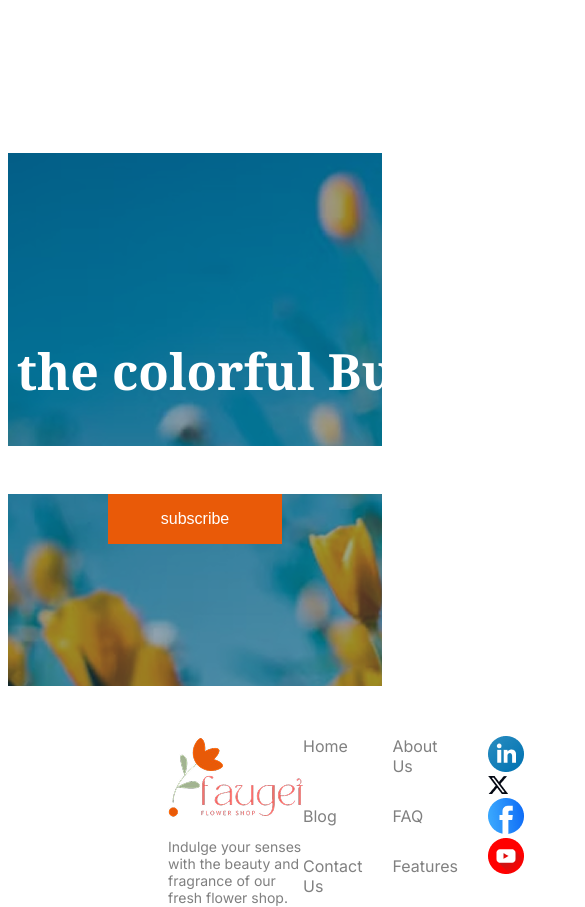
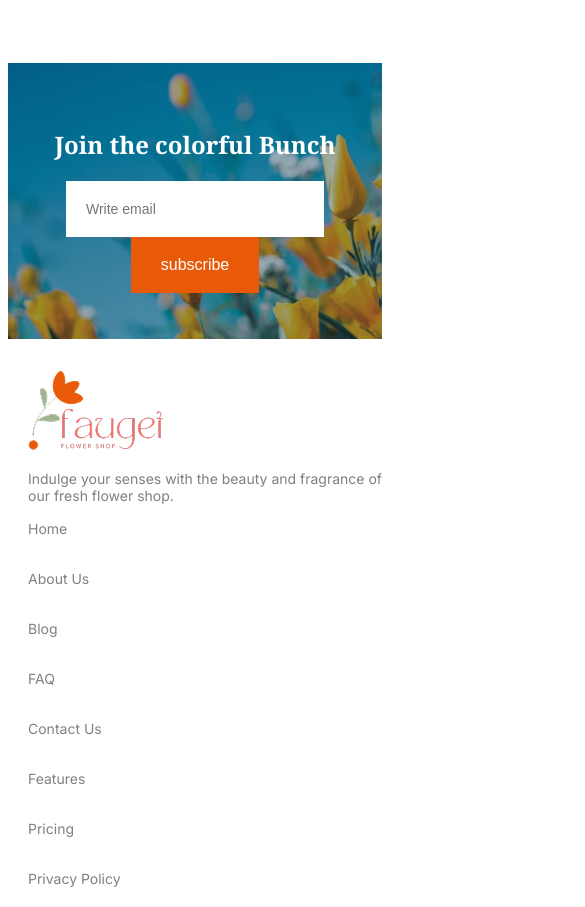
Before and after one commit to ehsanulmahbubjubair/Assignment-02, a plain HTML site: page index.html in a window 390 px wide. Shown: the part 3480-4387 px from the top of the page, 585 px wide, since content can reach past the window. Drawn offline with Linux system fonts and the light colour scheme.

Commit message:
mobile responsive footer section

```diff
--- a/style.css
+++ b/style.css
@@ -203,8 +203,6 @@ nav a{
 }
 .social img{
     margin-left: 30px;
-
-
 }
 
 
@@ -266,5 +264,59 @@ nav a{
         .plants button{
         padding: 10px 50px;
         }
+        /* seller section  */
+        .seller{
+            flex-direction: column;
+            margin: 0 0 133px;
+        }
+        .seller img{
+        width: 400px;
+        }
+        .seller h2{
+        font-size: 24px;
+        }
+        .seller-description{
+         width: 400px;
+        }
+        .trusted-seller{
+        display: none;
+        }
+        /* join section */
+        .join{
+        height: 276px;
+        }
+        .join-item h2{
+        font-size: 24px;
+        }
+        .join-item input{
+        padding: 20px;
+         font-size: 14px;
+         width: 218px;
+        }
+        .join-item button{
+         padding: 19px 30px;
+        font-size: 16px;
+        }
+        /* footer section */
+        .footer{
+        flex-direction: column;
+         margin: 30px 20px;
+        }
+        .footer-description{
+        font-size: 16px;
+        }
+        .links{
+        grid-template-columns: repeat(1, 1fr);
+        }
+        .links a{
+        font-size: 14px;
+        }
+        .social img{
+        margin: 20px 15px;
+        }
 
 }
+
+
+
+}
```
